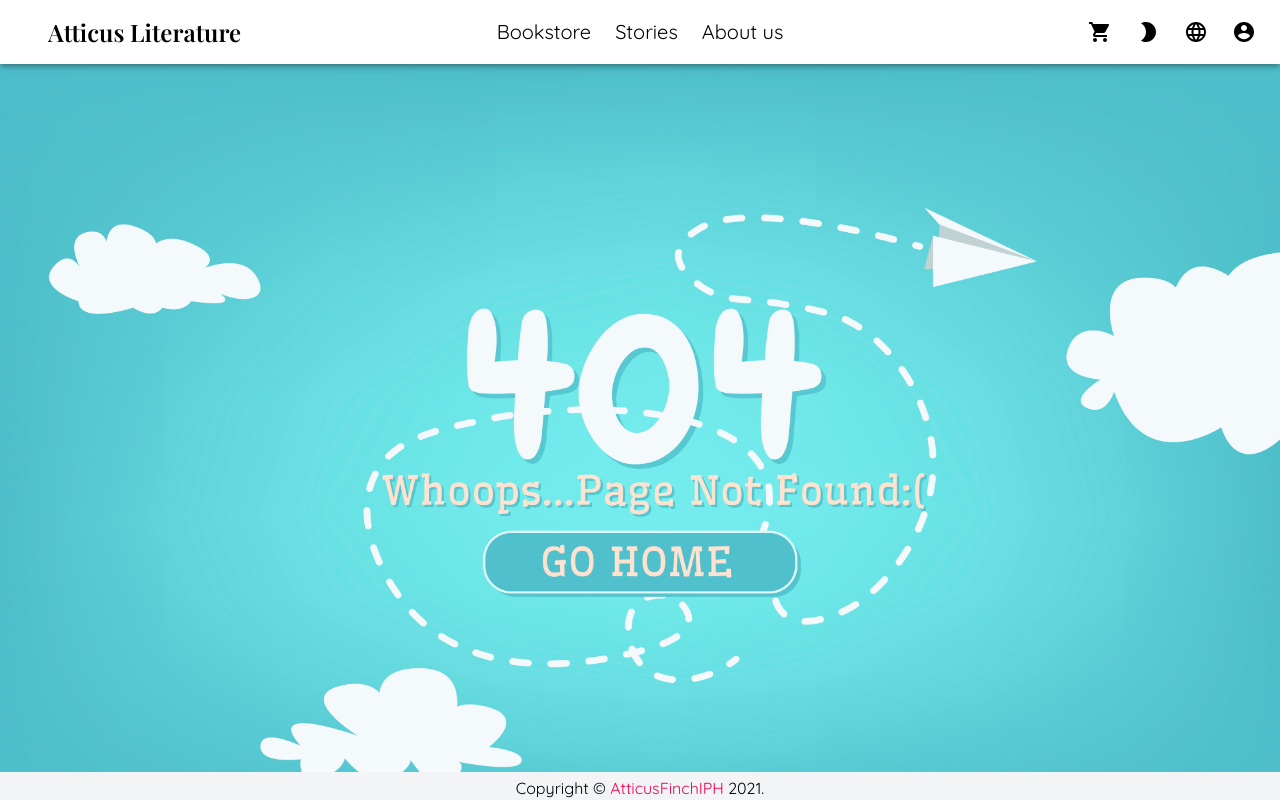
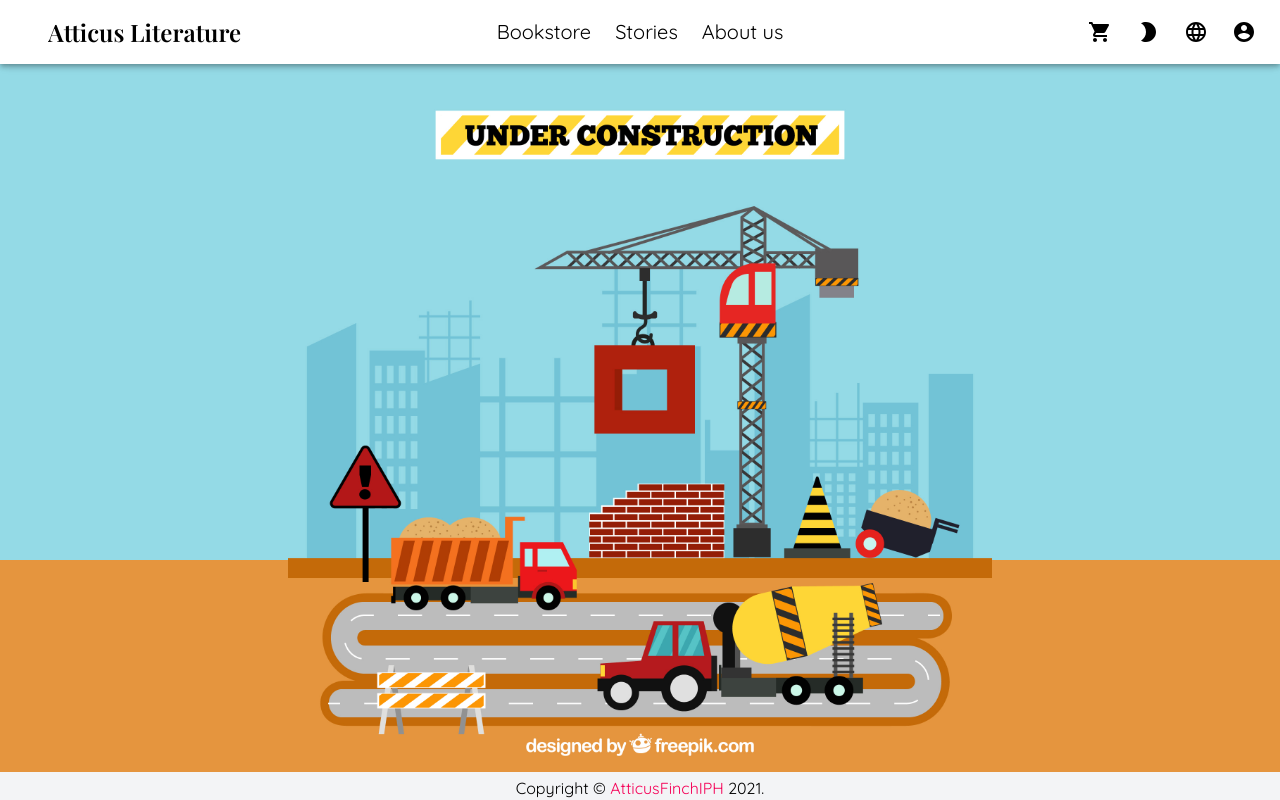
Before and after one commit to AtticusFinchIPH/atticus-literature, a React (Create React App) app in the folder frontend/: page /under_construction in a window 1280 px wide. Built offline with nearby package versions, Linux system fonts and the light colour scheme.

Commit message:
Build UnderConstruction page

```diff
--- a/frontend/src/app/App.js
+++ b/frontend/src/app/App.js
@@ -19,6 +19,7 @@ import Checkout from './pages/Checkout';
 import OrderProcess from './pages/OrderProcess';
 import AboutUS from './pages/AboutUs';
 import PageNotFound from './pages/PageNotFound';
+import UnderConstruction from "./pages/UnderConstruction";
 
 function App() {
   const language = useSelector(state => state.language);
@@ -47,6 +48,7 @@ function App() {
               <Route path="/about_us/" component={AboutUS} />
               <Route path="/checkout/" component={Checkout} />
               <Route path="/order_process/" component={OrderProcess} />
+              <Route path="/under_construction/" component={UnderConstruction} />
               <Route component={PageNotFound} />
             </Switch>
             <CopyRight />
--- a/frontend/src/app/features/NavBar.js
+++ b/frontend/src/app/features/NavBar.js
@@ -143,7 +143,7 @@ const NavBar = withRouter(({history}) => {
                                 </Typography>
                             </IconButton>
                         </Link>
-                        <Link to='/stories/' className={classes.link}>
+                        <Link to='/under_construction/' className={classes.link}>
                             <IconButton className={classes.noBorderRadius}>
                                 <Typography variant='h6'>
                                     <FormattedMessage id='stories' defaultMessage='Stories'/>
--- a/frontend/src/app/features/RedirectBar.js
+++ b/frontend/src/app/features/RedirectBar.js
@@ -9,8 +9,8 @@ import ExpandMoreIcon from '@material-ui/icons/ExpandMore';
 
 import Catalogue from '../pages/Bookstore/Catalogue';
 
-const STORIES_LOCATION = "/stories";
-const ABOUT_US_LOCATION = "/about_us";
+const STORIES_LOCATION = "/under_construction/";
+const ABOUT_US_LOCATION = "/about_us/";
 
 const RedirectBar = () => {
     const classes = useStyles();
--- /dev/null
+++ b/frontend/src/app/pages/UnderConstruction/index.js
@@ -0,0 +1,53 @@
+
+import { makeStyles } from '@material-ui/styles';
+import under_construction from '../../../images/under_construction.jpg';
+
+const useStyle = makeStyles((theme) => ({
+    root: {
+        position: 'relative',
+        top: theme.spacing(7),
+        paddingBottom: theme.spacing(1.5),
+        backgroundColor: theme.palette.background.main,
+        height: '90vh',
+        textAlign: 'center',
+        [theme.breakpoints.up('sm')]: {
+            top: theme.spacing(8),
+        },
+    },
+    container: {
+        position: 'relative',
+        display: 'flex',
+        flexDirection: 'column',
+        alignItems: 'center',
+        height: '100%',
+        overflow: 'hidden',
+        backgroundColor: '#e5953e',
+    },
+    img: {
+        position: 'relative',
+        height: '88vh',
+        zIndex: 1,
+    },
+    blueBackground: {
+        position: "absolute",
+        width: "100%",
+        height: "62vh",
+        backgroundColor: '#94dae6',
+        zIndex: 0,
+    },
+}));
+
+const UnderConstruction = () => {
+    const classes = useStyle();
+    return(
+        <div className={classes.root}>
+            <div className={classes.container}>
+                <img src={under_construction} alt="Broken smartphone" className={classes.img}/>
+                <div className={classes.blueBackground}>
+                </div>
+            </div>
+        </div>
+    )
+}
+
+export default UnderConstruction;
```
Also changed, not shown: frontend/src/images/under_construction.jpg (added).
